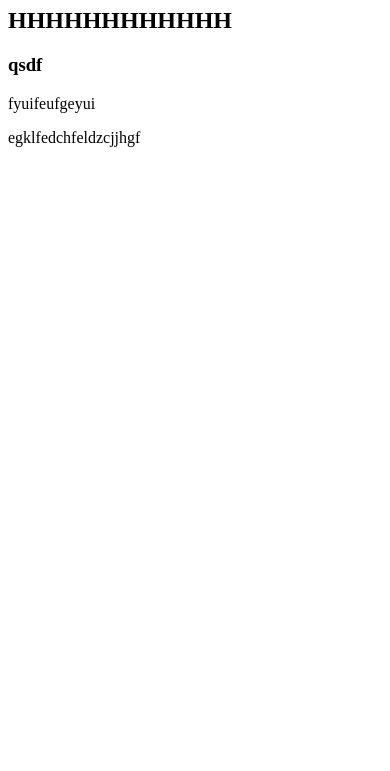
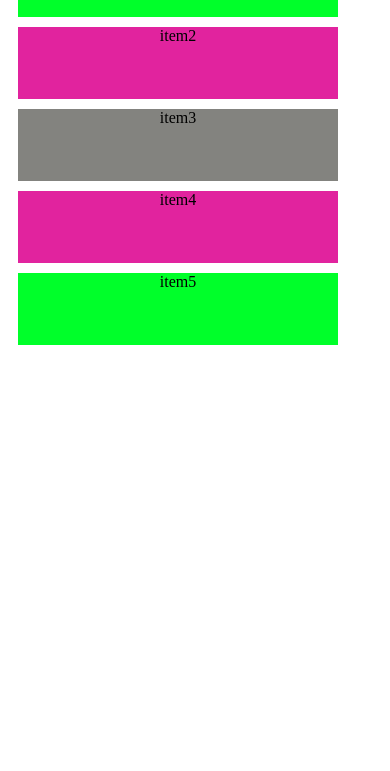
Before and after one commit to MEDJAJ/branchestesting, a plain HTML site: page index.html in a window 390 px wide. Shown: the part 73-844 px from the top of the page. Drawn offline with Linux system fonts and the light colour scheme.

Commit message:
cette commit qui contient modifications

```diff
--- a/index.html
+++ b/index.html
@@ -4,12 +4,15 @@
     <meta charset="UTF-8">
     <meta name="viewport" content="width=device-width, initial-scale=1.0">
     <title>Document</title>
+    <link rel="stylesheet" href="style.css">
 </head>
 <body>
-    <h1>AAAAAAAAAAAAAAA</h1>
-    <h2>HHHHHHHHHHHH</h2>
-    <h3>qsdf</h3>
-    <p>fyuifeufgeyui</p>
-    <p>egklfedchfeldzcjjhgf</p>
+   <div class="parent">
+<div class="item1">item1</div>
+<div class="item2">item2</div>
+<div class="item3">item3</div>
+<div class="item4">item4</div>
+<div  class="item5">item5</div>
+   </div>
 </body>
 </html>
--- /dev/null
+++ b/style.css
@@ -0,0 +1,40 @@
+.parent{
+height: 400px;
+padding: 10px;
+display: grid;
+grid-template-columns: repeat(auto-fill,minmax(100px,25%));
+gap: 10px;
+
+}
+.item1,.item5{
+    background-color: blue;
+    grid-column: 1/-1;
+    text-align: center;
+
+}
+.item2,.item4{
+    background-color: rgb(35, 187, 225);
+    text-align: center;
+}
+.item3{
+    background-color: rgb(131, 127, 127);
+    text-align: center;
+}
+@media (max-width:1023px){
+    .item1,.item5{
+    background-color: rgb(0, 255, 42);
+    grid-column: 1/-1;
+    text-align: center;
+
+}
+.item2,.item4{
+    background-color: rgb(225, 35, 158);
+    text-align: center;
+     grid-column: 1/-1;
+}
+.item3{
+    background-color: rgb(131, 131, 127);
+
+      grid-column: 1/-1;
+}
+}
```
